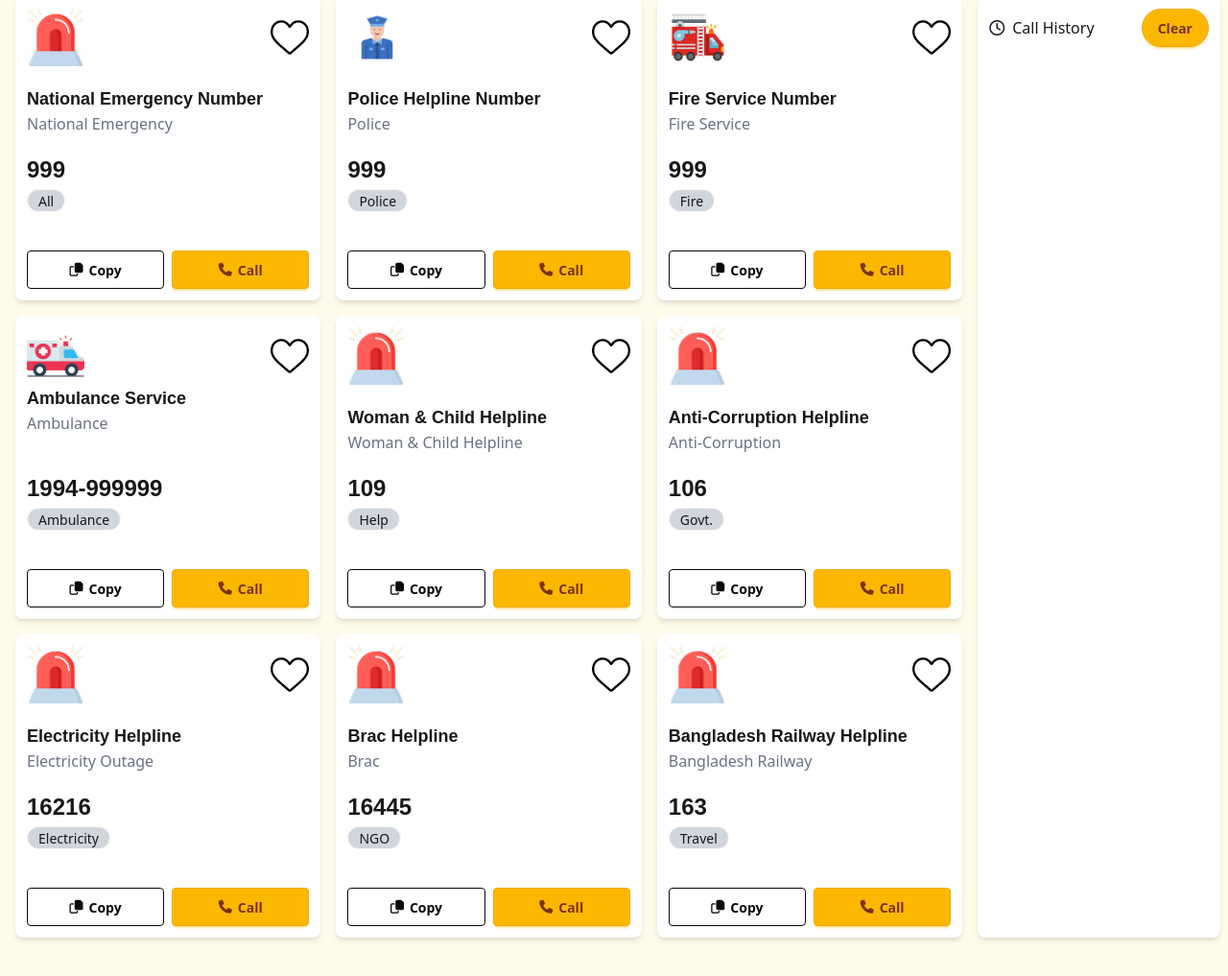
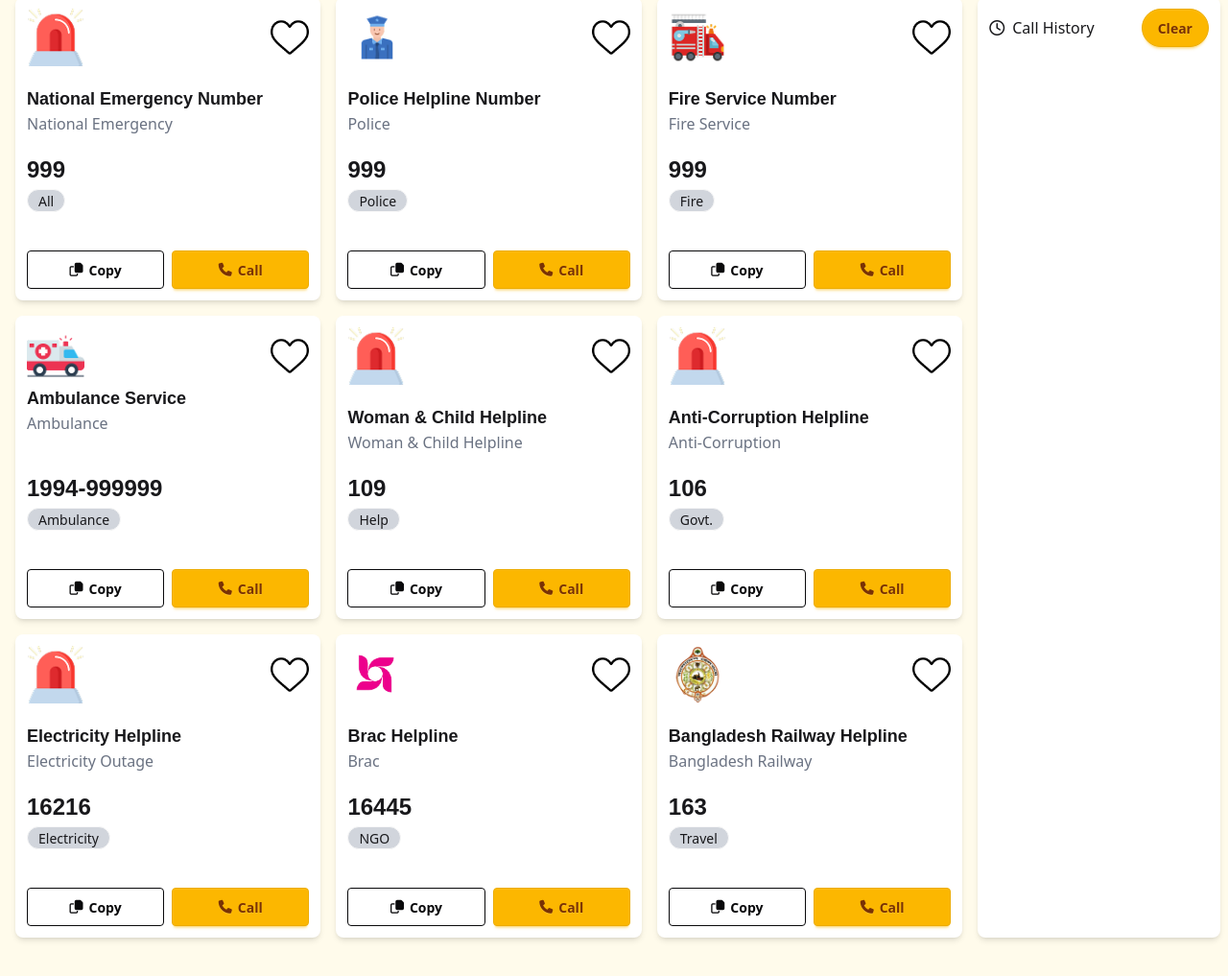
Before and after one commit to AhmedAbrarZayad/Emergency-Helpline-Interactive-Page, a plain HTML site: page index.html in a window 1280 px wide. Shown: the part 339-1356 px from the top of the page at 96% size. Drawn offline with nearby package versions, Linux system fonts and the light colour scheme; a web font is replaced by a local one.

Commit message:
Added relevant icons to the cards

```diff
--- a/index.html
+++ b/index.html
@@ -136,7 +136,7 @@
             </div>
             <div class="card bg-white p-3 rounded-lg shadow-md flex flex-col">
                 <div class="flex items-center justify-between">
-                    <img src="assets/emergency.png" alt="Emergency Icon" class="w-auto h-auto max-w-[40px] sm:max-w-[60px]">
+                    <img src="assets/brac.png" alt="Emergency Icon" class="w-auto h-auto max-w-[40px] sm:max-w-[60px]">
                     <img src="assets/heartIcon.png" alt="Heart Icon" class="heart w-auto h-auto max-w-[30px] sm:max-w-[40px]">
                 </div>
                 <h1 class="service hind-madurai-bold text-lg mt-5">Brac Helpline</h1>
@@ -150,7 +150,7 @@
             </div>
             <div class="card bg-white p-3 rounded-lg shadow-md flex flex-col">
                 <div class="flex items-center justify-between">
-                    <img src="assets/emergency.png" alt="Emergency Icon" class="w-auto h-auto max-w-[40px] sm:max-w-[60px]">
+                    <img src="assets/Bangladesh-Railway.png" alt="Emergency Icon" class="w-auto h-auto max-w-[40px] sm:max-w-[60px]">
                     <img src="assets/heartIcon.png" alt="Heart Icon" class="heart w-auto h-auto max-w-[30px] sm:max-w-[40px]">
                 </div>
                 <h1 class="service hind-madurai-bold text-lg mt-5">Bangladesh Railway Helpline</h1>
```
